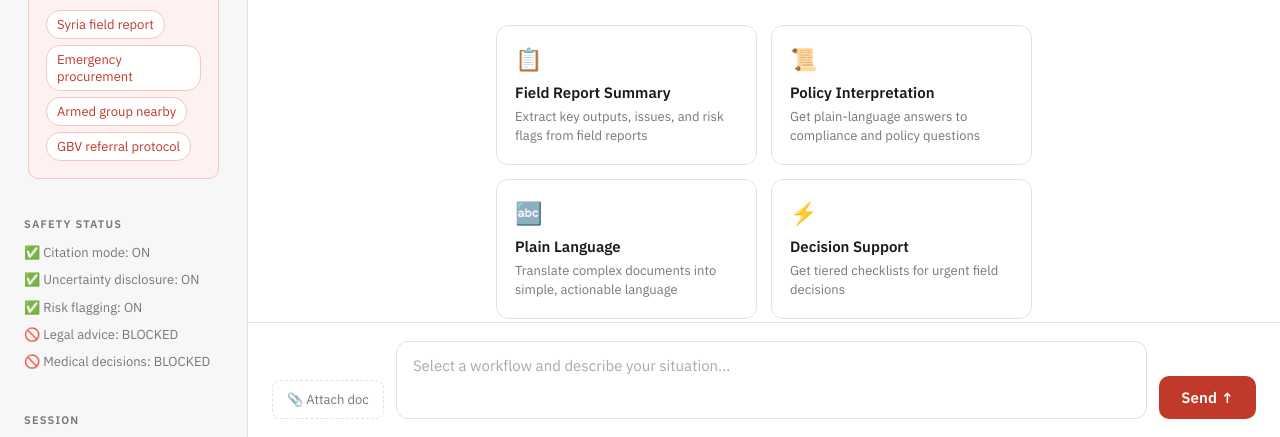
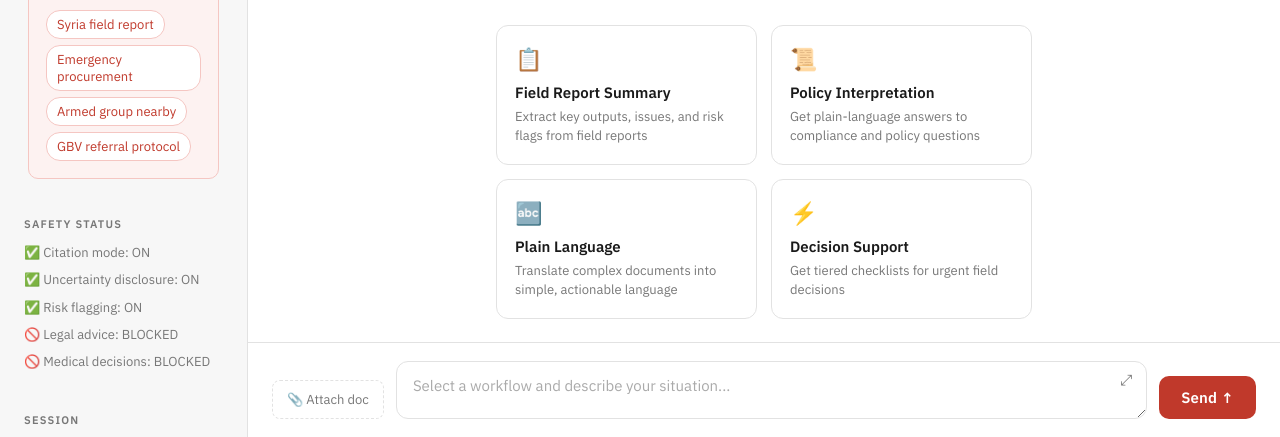
Before and after one commit to davidpax23/humanitarian-ops-assistant, a website: page public/index.html in a window 1280 px wide. Shown: the part 363-800 px from the top of the page. Drawn offline with Linux system fonts and the light colour scheme.

Commit message:
Add files via upload

```diff
--- a/public/index.html
+++ b/public/index.html
@@ -169,21 +169,48 @@ body{font-family:'IBM Plex Sans',sans-serif;background:var(--white);color:var(--
 /* ── INPUT BAR ── */
 .input-bar{
   border-top:1.5px solid var(--border);padding:18px 24px;background:var(--white);
-  display:flex;gap:12px;align-items:flex-end;flex-shrink:0;
+  display:flex;gap:12px;align-items:flex-end;flex-shrink:0;transition:padding 0.2s;
 }
+.input-bar.expanded{padding:14px 24px}
 .doc-attach{
   display:flex;align-items:center;gap:7px;padding:10px 14px;border:1.5px dashed var(--border);
   border-radius:8px;font-size:var(--fs-sm);color:var(--muted);cursor:pointer;white-space:nowrap;transition:all 0.15s;
 }
 .doc-attach:hover{border-color:var(--red);color:var(--red);background:var(--red-light)}
-.input-wrap{flex:1;border:1.5px solid var(--border);border-radius:12px;overflow:hidden;transition:border-color 0.15s;background:var(--white)}
+.input-wrap{
+  flex:1;border:1.5px solid var(--border);border-radius:12px;
+  overflow:hidden;transition:border-color 0.2s;background:var(--white);position:relative;
+  display:flex;flex-direction:column;
+}
 .input-wrap:focus-within{border-color:var(--red)}
 .input-field{
   width:100%;padding:12px 16px;border:none;outline:none;
   font-size:var(--fs-base);line-height:1.6;
-  font-family:'IBM Plex Sans',sans-serif;color:var(--dark);background:transparent;resize:none;max-height:130px;
+  font-family:'IBM Plex Sans',sans-serif;color:var(--dark);background:transparent;
+  resize:vertical;
+  height:56px;
+  min-height:56px;
+  max-height:480px;
+  transition:height 0.25s ease;
+  overflow-y:auto;
+}
+.input-field.expanded{
+  height:240px;
 }
 .input-field::placeholder{color:#aaa}
+
+/* expand/collapse toggle button inside the input wrap */
+.expand-btn{
+  position:absolute;top:8px;right:10px;
+  background:none;border:none;cursor:pointer;
+  color:var(--muted);font-size:15px;line-height:1;padding:2px 4px;
+  border-radius:4px;transition:all 0.15s;
+  font-family:'IBM Plex Mono',monospace;
+  z-index:1;
+}
+.expand-btn:hover{color:var(--red);background:var(--red-light)}
+.expand-btn title{display:none}
+
 .send-btn{
   padding:12px 22px;background:var(--red);color:#fff;border:none;border-radius:10px;
   cursor:pointer;font-size:var(--fs-base);font-weight:600;font-family:'IBM Plex Sans',sans-serif;
@@ -319,7 +346,7 @@ body{font-family:'IBM Plex Sans',sans-serif;background:var(--white);color:var(--
         </div>
       </div>
 
-      <div class="input-bar">
+      <div class="input-bar" id="input-bar">
         <div style="flex:1;display:flex;flex-direction:column">
           <div id="attached-doc-bar" style="display:none">
             <div class="attached-doc">
@@ -335,6 +362,7 @@ body{font-family:'IBM Plex Sans',sans-serif;background:var(--white);color:var(--
             </label>
             <div class="input-wrap" style="flex:1">
               <textarea class="input-field" id="chat-input" placeholder="Select a workflow and describe your situation..." rows="2" onkeydown="handleKey(event)"></textarea>
+              <button class="expand-btn" id="expand-btn" onclick="toggleExpand()" title="Expand input">⤢</button>
             </div>
             <button class="send-btn" id="send-btn" onclick="sendMessage()">Send ↑</button>
           </div>
@@ -428,6 +456,25 @@ const EXAMPLES = {
     text: 'A field team documented a GBV case yesterday but the survivor declined referral to external services. The case worker is unsure whether to close the case, escalate to the protection coordinator, or continue follow-up. What does standard GBV case management protocol say about survivor-centered response when a survivor declines services? What documentation is required regardless of outcome?'
   }
 };
+
+function toggleExpand() {
+  const field = document.getElementById('chat-input');
+  const btn = document.getElementById('expand-btn');
+  const bar = document.getElementById('input-bar');
+  const isExpanded = field.classList.contains('expanded');
+  if (isExpanded) {
+    field.classList.remove('expanded');
+    btn.textContent = '⤢';
+    btn.title = 'Expand input';
+    bar.classList.remove('expanded');
+  } else {
+    field.classList.add('expanded');
+    btn.textContent = '⤡';
+    btn.title = 'Collapse input';
+    bar.classList.add('expanded');
+    field.focus();
+  }
+}
 
 function setWorkflow(wf) {
   currentWorkflow = wf;
```
